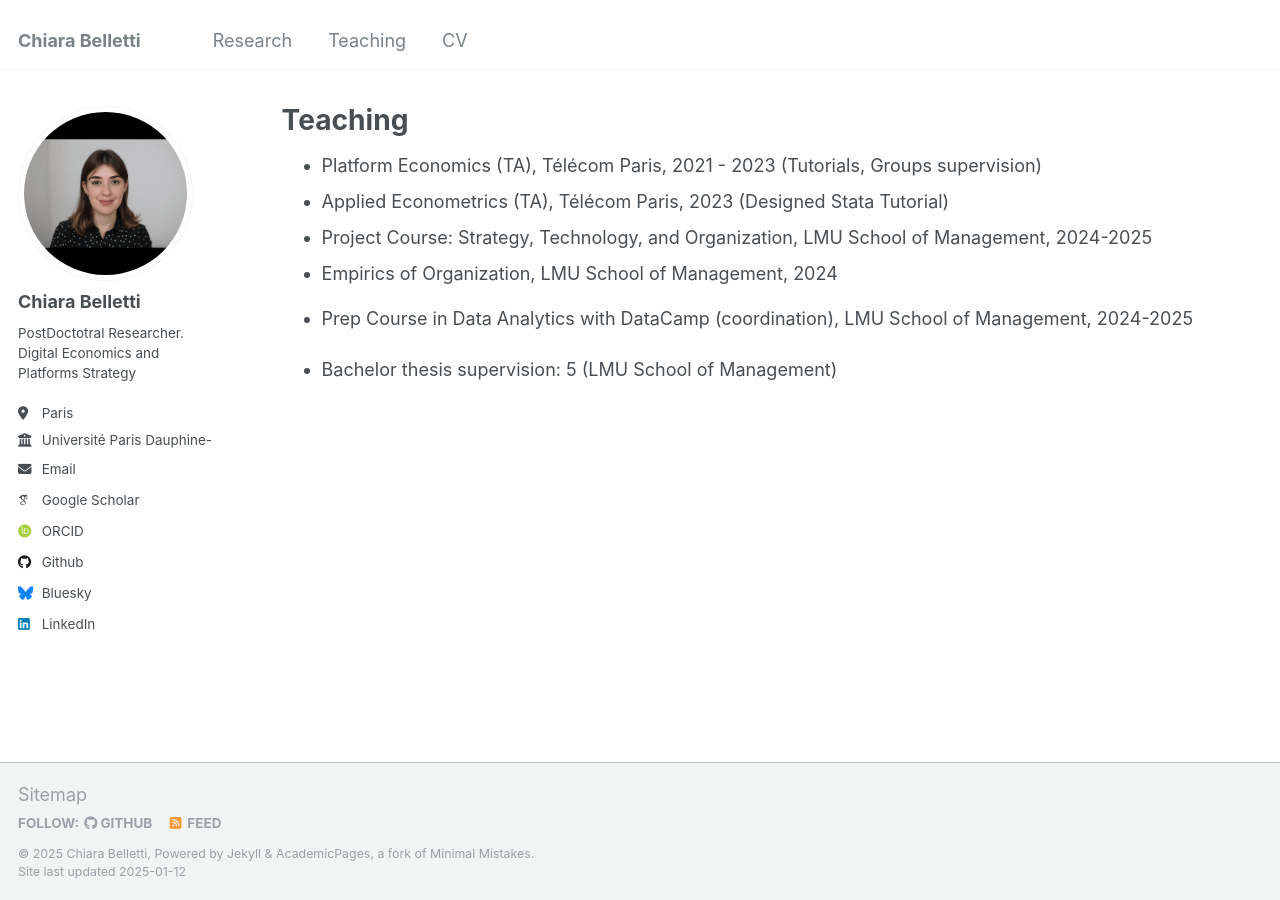
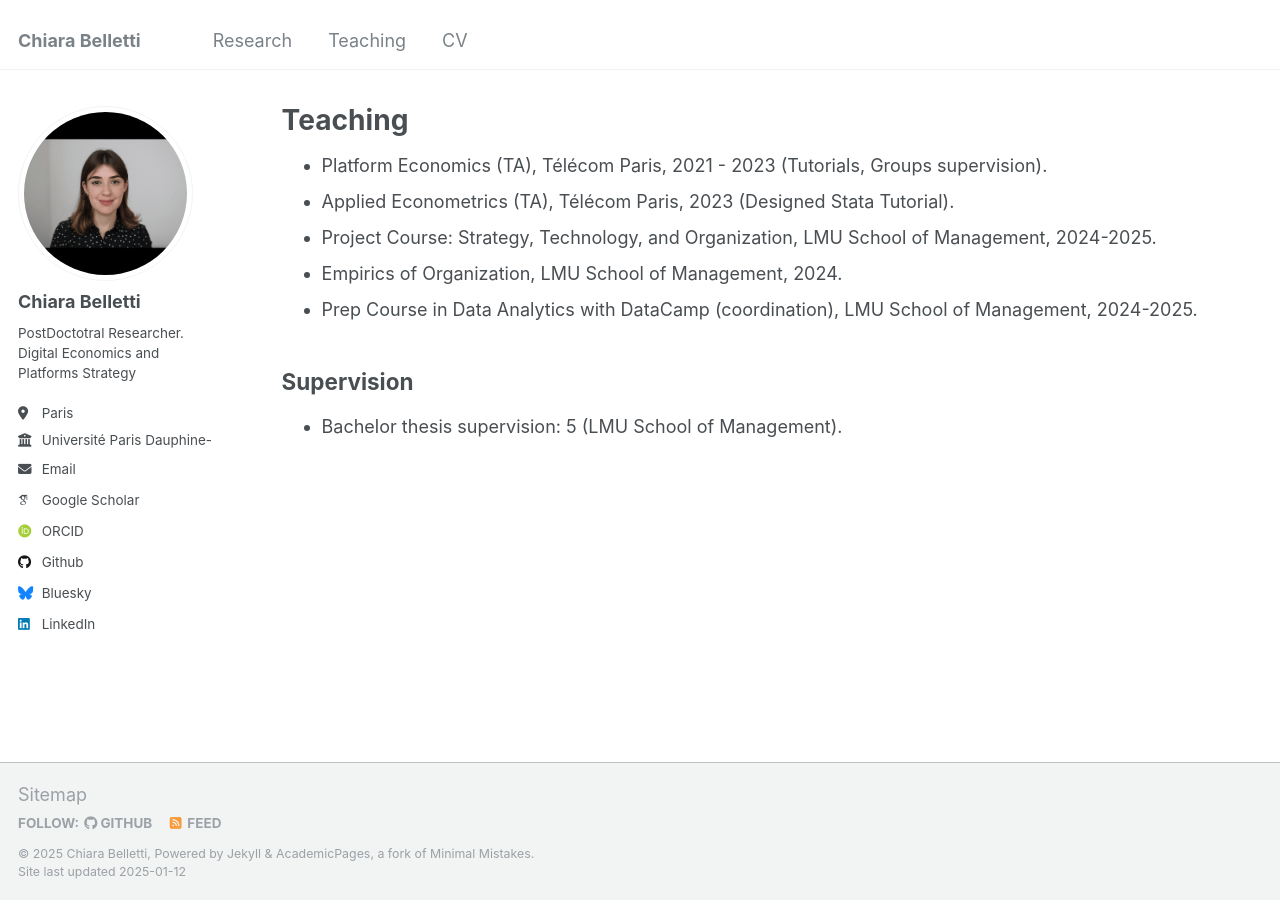
Before and after one commit to ChiaraBelletti/ChiaraBelletti.github.io, a Jekyll site: the page built from _pages/teaching.md, in a window 1280 px wide. Built offline with Jekyll 4.4.1, drawn with Linux system fonts in a browser that asks for light colours; some web fonts are replaced.

Commit message:
Update teaching.md

```diff
--- a/_pages/teaching.md
+++ b/_pages/teaching.md
@@ -7,12 +7,12 @@ author_profile: true
 
 {% include base_path %}
 
-{% include base_path %}
+* Platform Economics (TA), Télécom Paris, 2021 - 2023 (Tutorials, Groups supervision).
+* Applied Econometrics (TA), Télécom Paris, 2023 (Designed Stata Tutorial).
+* Project Course: Strategy, Technology, and Organization, LMU School of Management, 2024-2025.
+* Empirics of Organization, LMU School of Management, 2024.
+* Prep Course in Data Analytics with DataCamp (coordination), LMU School of Management, 2024-2025.
 
-* Platform Economics (TA), Télécom Paris, 2021 - 2023 (Tutorials, Groups supervision)
-* Applied Econometrics (TA), Télécom Paris, 2023 (Designed Stata Tutorial)
-* Project Course: Strategy, Technology, and Organization, LMU School of Management, 2024-2025
-* Empirics of Organization, LMU School of Management, 2024
-* Prep Course in Data Analytics with DataCamp (coordination), LMU School of Management, 2024-2025
-
-* Bachelor thesis supervision: 5 (LMU School of Management)
+Supervision
+---
+* Bachelor thesis supervision: 5 (LMU School of Management).
```
